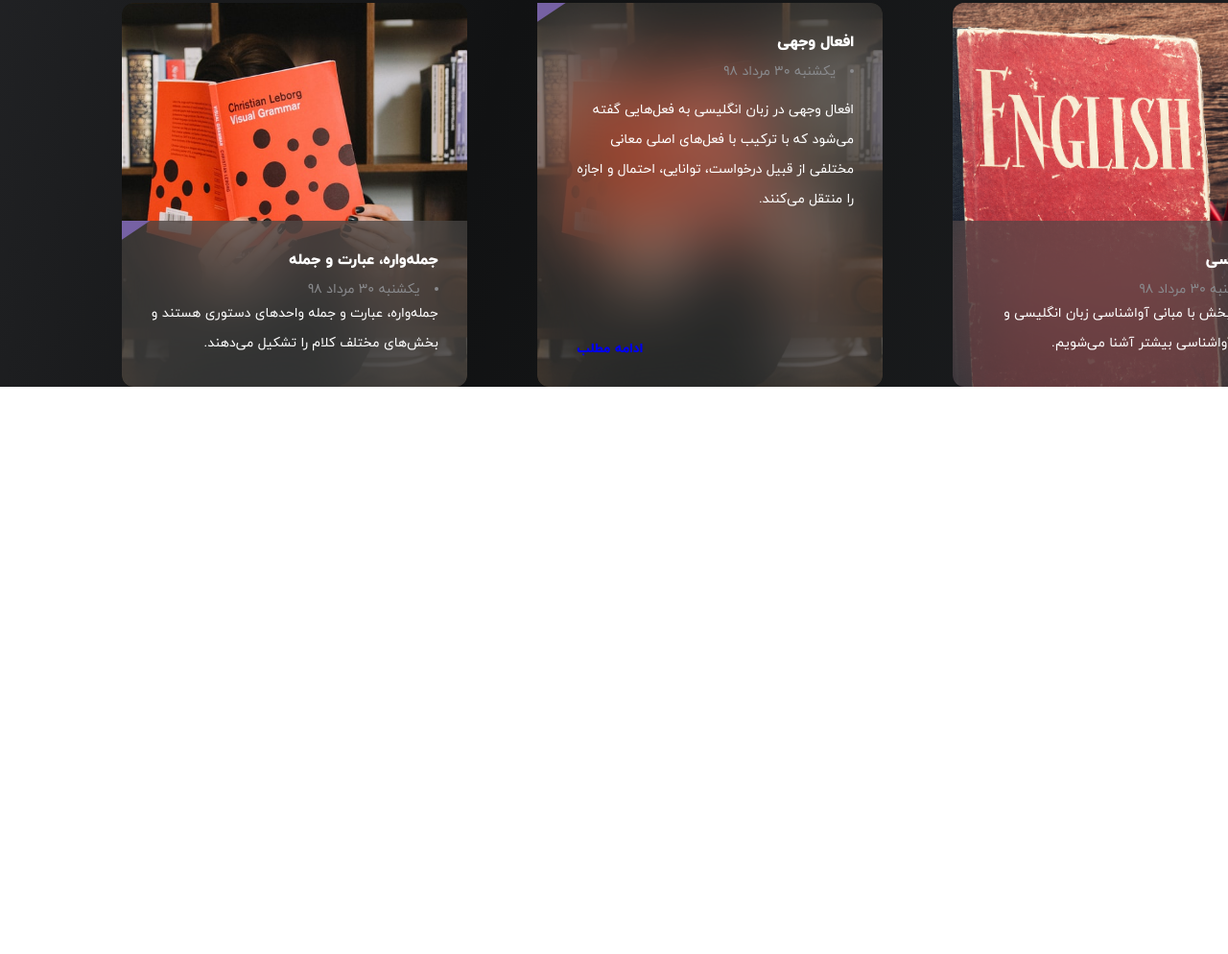
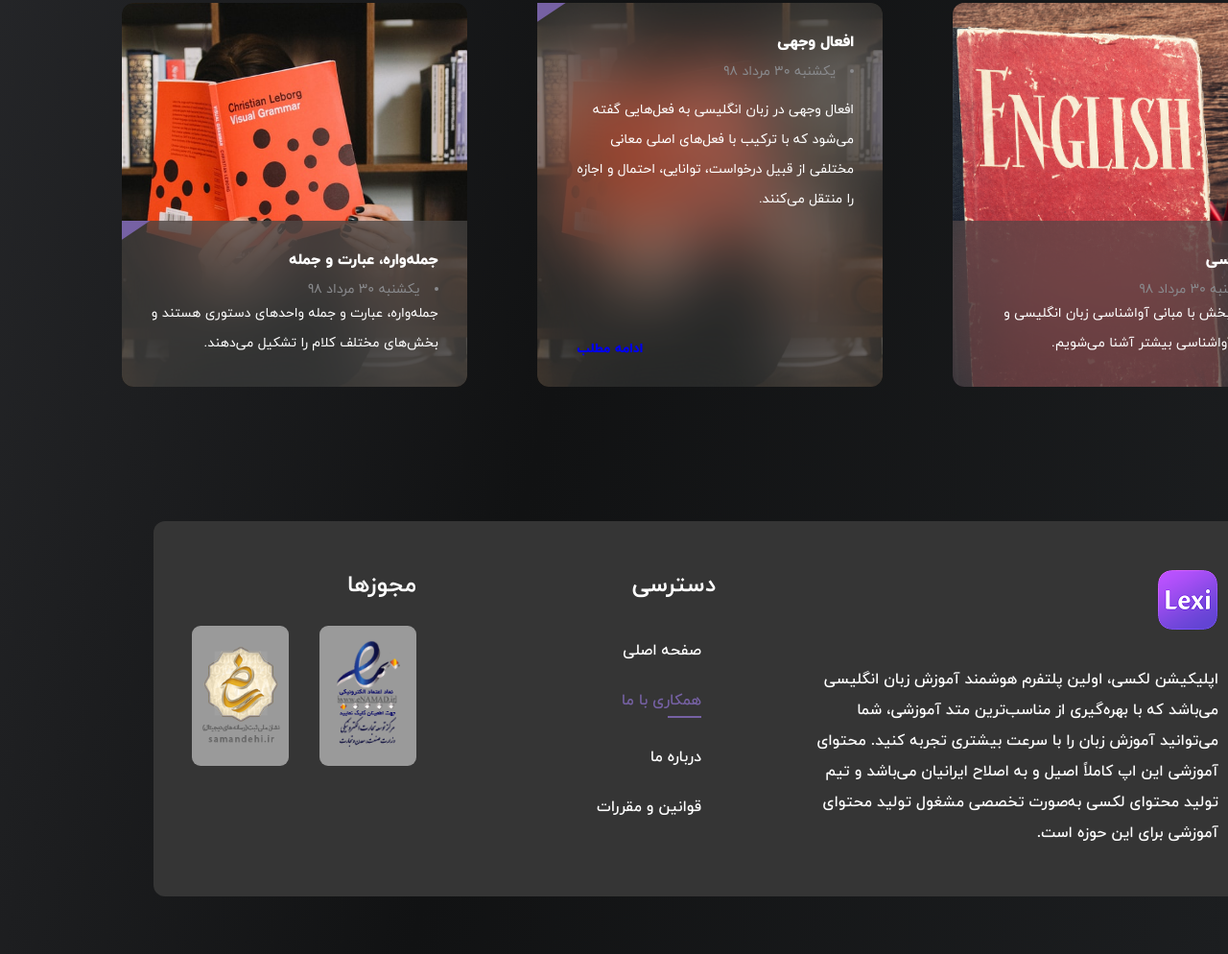
Before and after one commit to Hastellaa/Lexi-project, a website: page index.html in a window 1280 px wide. Shown: the part 4039-5033 px from the top of the page at 96% size. Before the commit the page ends 4442 px from the top, so only its background shows below. Drawn offline with Linux system fonts and the light colour scheme; a web font is replaced by a local one.

Commit message:
Adding footer section

```diff
--- a/index.html
+++ b/index.html
@@ -346,7 +346,7 @@
                         </h3>
 
                         <time class="blog__date" datetime="2019-08-21">
-                           <li>یکشنبه ۳۰ مرداد ۹۸</li>
+                            <li>یکشنبه ۳۰ مرداد ۹۸</li>
                         </time>
 
                         <p class="blog__text">
@@ -361,6 +361,81 @@
             </div>
 
         </section>
+
+        <footer class="footer">
+
+            <div class="footer__container">
+
+                <div class="footer__about">
+
+                    <img src="img/Artboard 1 1.png" alt="لوگوی Lexi" class="footer__logo">
+
+                    <p class="footer__description">
+                        اپلیکیشن لکسی، اولین پلتفرم هوشمند آموزش زبان
+                        انگلیسی می‌باشد که با بهره‌گیری از مناسب‌ترین
+                        متد آموزشی، شما می‌توانید آموزش زبان را با
+                        سرعت بیشتری تجربه کنید.
+                        محتوای آموزشی این اپ کاملاً اصیل و به اصلاح
+                        ایرانیان می‌باشد و تیم تولید محتوای لکسی
+                        به‌صورت تخصصی مشغول تولید محتوای آموزشی
+                        برای این حوزه است.
+                    </p>
+
+                </div>
+
+                <nav class="footer__navigation">
+
+                    <h3 class="footer__heading">
+                        دسترسی
+                    </h3>
+
+                    <ul class="footer__list">
+
+                        <li class="footer__item">
+                            <a href="#" class="footer__link">
+                                صفحه اصلی
+                            </a>
+                        </li>
+
+                        <li class="footer__item">
+                            <a href="#" class="footer__link footer__link--active">
+                                همکاری با ما
+                            </a>
+                        </li>
+
+                        <li class="footer__item">
+                            <a href="#" class="footer__link">
+                                درباره ما
+                            </a>
+                        </li>
+
+                        <li class="footer__item">
+                            <a href="#" class="footer__link">
+                                قوانین و مقررات
+                            </a>
+                        </li>
+
+                    </ul>
+
+                </nav>
+
+                <div class="footer__licenses">
+
+                    <h3 class="footer__heading">
+                        مجوزها
+                    </h3>
+
+                    <div class="footer__license--img">
+
+                        <img src="img/footer.png" alt="مجوز اول" class="footer__license">
+
+                    </div>
+
+                </div>
+
+            </div>
+
+        </footer>
     </main>
 
 
--- a/sass/layout/_footer.scss
+++ b/sass/layout/_footer.scss
@@ -0,0 +1,72 @@
+.footer {
+    padding: 6rem;
+    margin-top: 8rem;
+
+    &__container {
+        display: grid;
+        grid-template-columns: 40% 20% 20%;
+        gap: 10rem;
+        background-color: $color-gray-dark-3;
+        border-radius: 12px;
+        padding: 5rem;
+    }
+
+    &__about {}
+
+    &__logo {
+        width: 6.4rem;
+        height: auto;
+    }
+
+    &__description {
+        font-size: 1.6rem;
+        font-weight: 500;
+        margin-top: 3rem;
+        line-height: 3.2rem;
+    }
+
+    &__navigation {}
+
+    &__heading {
+        font-size: 2.4rem;
+        font-weight: 700;
+        margin-bottom: 2.5rem;
+    }
+
+    &__list {
+        list-style: none;
+    }
+
+    &__item {
+        padding: 1.5rem;
+    }
+
+    &__link {
+        font-size: 1.6rem;
+        font-weight: 500;
+        text-decoration: none;
+        color: $color-white;
+
+
+        &--active {
+            color: $color-purple;
+
+            &::after {
+                content: "";
+                display: block;
+                width: 3.5rem;
+                height: 2px;
+                background-color: $color-purple;
+                margin-top: 0.5rem;
+            }
+
+        }
+
+    }
+
+    &__licenses {
+
+        &--img {}
+    }
+
+}
```
Also changed, not shown: css/style.css, img/footer.png (added), img/image 15.jpg (deleted), 1 other file.
